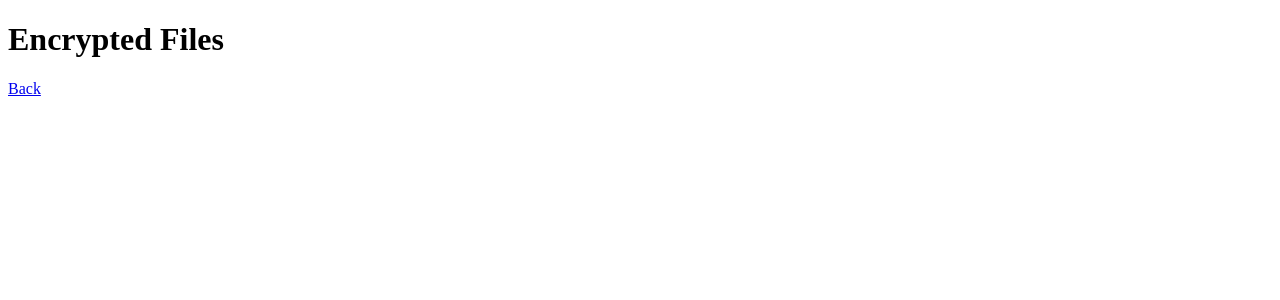
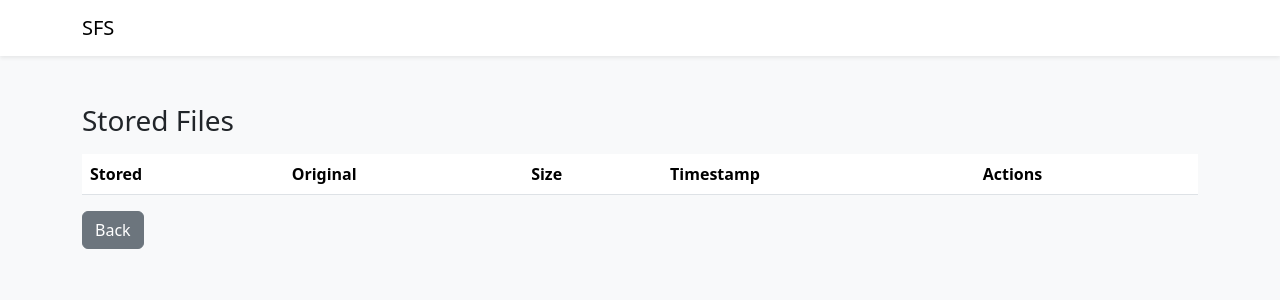
Before and after one commit to Abhims898/Elevate-labs-Internship-project, a Flask app: page /files in a window 1280 px wide. Shown: the top 300 px of the page. Run offline with Flask 2, Linux system fonts and the light colour scheme; lists and menus that the app fills with data are empty.

Commit message:
Update files.html

```diff
--- a/templates/files.html
+++ b/templates/files.html
@@ -1,20 +1,70 @@
-<!DOCTYPE html>
-<html>
+<!doctype html>
+<html lang="en">
   <head>
-  <title>Stored Files</title>
+    <meta charset="utf-8">
+    <title>Stored Files — SFS</title>
+    <meta name="viewport" content="width=device-width, initial-scale=1">
+    <link href="https://cdn.jsdelivr.net/npm/bootstrap@5.3.2/dist/css/bootstrap.min.css" rel="stylesheet">
   </head>
-<body>
-  <h1>Encrypted Files</h1>
-  <ul>
+  <body class="bg-light">
+    <nav class="navbar navbar-expand-lg navbar-light bg-white shadow-sm">
+      <div class="container">
+        <a class="navbar-brand" href="{{ url_for('index') }}">SFS</a>
+        <div class="d-flex ms-auto">
+          {% if auth_enabled %}
+            {% if session.logged_in %}
+              <a class="btn btn-outline-secondary me-2" href="{{ url_for('logout') }}">Logout</a>
+            {% else %}
+              <a class="btn btn-outline-primary" href="{{ url_for('login') }}">Login</a>
+            {% endif %}
+          {% endif %}
+        </div>
+      </div>
+    </nav>
+
+    <div class="container py-5">
+      <h3>Stored Files</h3>
+      {% with messages = get_flashed_messages(with_categories=true) %}
+        {% if messages %}
+          <div class="mt-2">
+            {% for category, msg in messages %}
+              <div class="alert alert-{{ category }}">{{ msg }}</div>
+            {% endfor %}
+          </div>
+        {% endif %}
+      {% endwith %}
+
+      <table class="table table-hover mt-3">
+        <thead>
+          <tr>
+            <th>Stored</th>
+            <th>Original</th>
+            <th>Size</th>
+            <th>Timestamp</th>
+            <th>Actions</th>
+          </tr>
+        </thead>
+        <tbody>
           {% for f in files %}
-      <li>
-        {{ f.original_name }} → {{ f.encrypted_name }}
-        <form action="{{ url_for('delete_file', filename=f.encrypted_name) }}" method="POST" style="display:inline;">
-          <button type="submit">Delete</button>
+            <tr>
+              <td>{{ f.stored_name }}</td>
+              <td>{{ f.orig_filename or '-' }}</td>
+              <td>{{ f.size or '-' }}</td>
+              <td>{{ f.timestamp or '-' }}</td>
+              <td>
+                <a class="btn btn-sm btn-outline-primary" href="{{ url_for('download_enc', stored_name=f.stored_name) }}">.enc</a>
+                <a class="btn btn-sm btn-primary" href="{{ url_for('download_decrypted', stored_name=f.stored_name) }}">Decrypted</a>
+
+                <form method="post" action="{{ url_for('delete_file', stored_name=f.stored_name) }}" style="display:inline" onsubmit="return confirm('Delete {{ f.stored_name }}?');">
+                  <button class="btn btn-sm btn-danger" type="submit">Delete</button>
                 </form>
-      </li>
+              </td>
+            </tr>
           {% endfor %}
-  </ul>
-  <a href="{{ url_for('index') }}">Back</a>
+        </tbody>
+      </table>
+
+      <a class="btn btn-secondary" href="{{ url_for('index') }}">Back</a>
+    </div>
   </body>
 </html>
```
Lines whose indentation alone changed are shown as unchanged.
